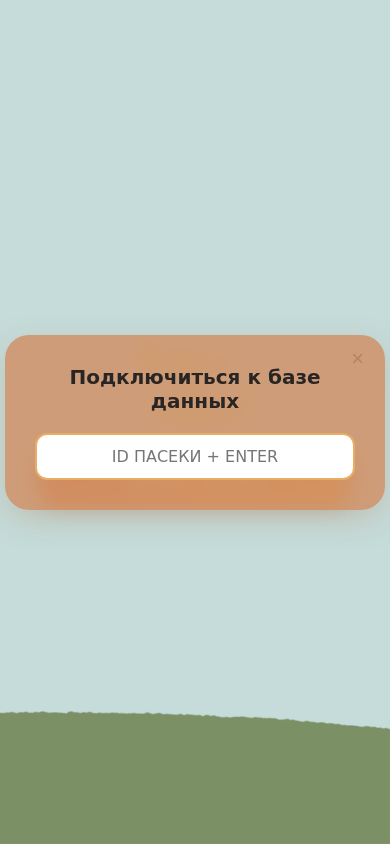
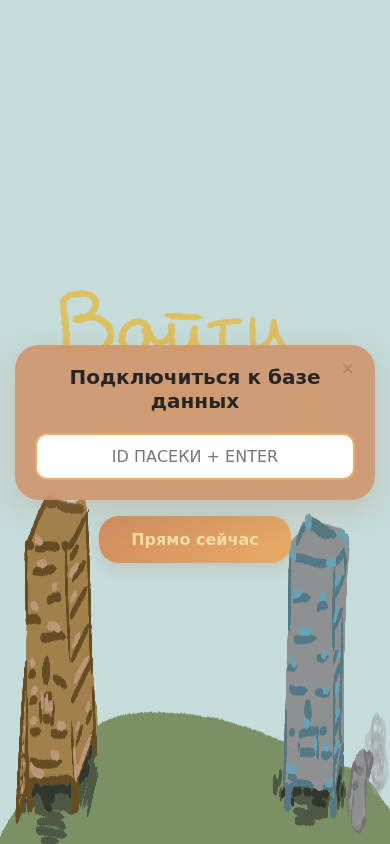
Before and after one commit to dragolit-rouge/testsite, a plain HTML site: page index.html in a window 390 px wide. Both pictures are taken after a click on the button "Прямо сейчас". Drawn offline with Linux system fonts and the light colour scheme.

Commit message:
mobile adapt

```diff
--- a/style.css
+++ b/style.css
@@ -246,30 +246,60 @@
 
 
 /* если экран меньше или равен 768 пикселей (смартфоны) */
-@media (max-width: 768px) {
+@media screen and (max-width: 768px) {
+
+    /* На телефонах запрет прокрутки body (overflow: hidden) может заблокировать контент,
+       поэтому для стартового экрана лучше разрешить вертикальный скролл при необходимости */
     body {
-        height: auto;        /* Высота больше не зажата в рамки экрана */
-        overflow-y: auto;    /* Разрешаем аккуратную вертикальную прокрутку пальцем */
+        height: auto;
+        min-height: 100vh;
+        overflow-y: auto;
     }
 
-    .background-canvas {
-        position: fixed;
-        top: 0;
-        left: 0;
-        width: 100vw;
-        height: 100vh;
-        object-fit: cover;
-        z-index: -1;
+    /* Уменьшаем логотип, чтобы он корректно смотрелся на узких экранах */
+    .text-logo {
+        width: 280px;
     }
 
-    .text-logo {
-        width: 30%;     /* На телефоне текст займет 75% от ширины экрана, как бы мал он ни был */
+    /* Сжимаем отступы на рабочей странице */
+    .workspace-body {
+        padding: 20px 10px;
+        height: auto;
     }
 
-    .enter-button {
-        width: 80%;
-        padding: 16px 20px;
-        font-size: 18px;
-        box-shadow: 0 6px 18px #b584635d;
+    /* Адаптируем заголовки под мобильные */
+    .workspace-body h1 {
+        font-size: 22px;
+        text-align: center;
+    }
+
+    .workspace-body h2 {
+        font-size: 17px;
+        text-align: center;
+    }
+
+    /* Карточка авторизации занимает почти всю ширину экрана с небольшими отступами по бокам */
+    .honey-card {
+        width: 90%;
+        max-width: 320px;
+        padding: 20px;
+    }
+
+    /* Делаем таблицу прокручиваемой по горизонтали, чтобы она не ломала верстку */
+    table {
+        font-size: 13px;
+        display: block;
+        overflow-x: auto;
+        white-space: nowrap;
+    }
+
+    th, td {
+        padding: 12px 14px;
+    }
+
+    /* Уменьшаем кнопки вкладок для компактности */
+    .tab-btn {
+        padding: 10px 16px;
+        font-size: 13px;
     }
 }
```
